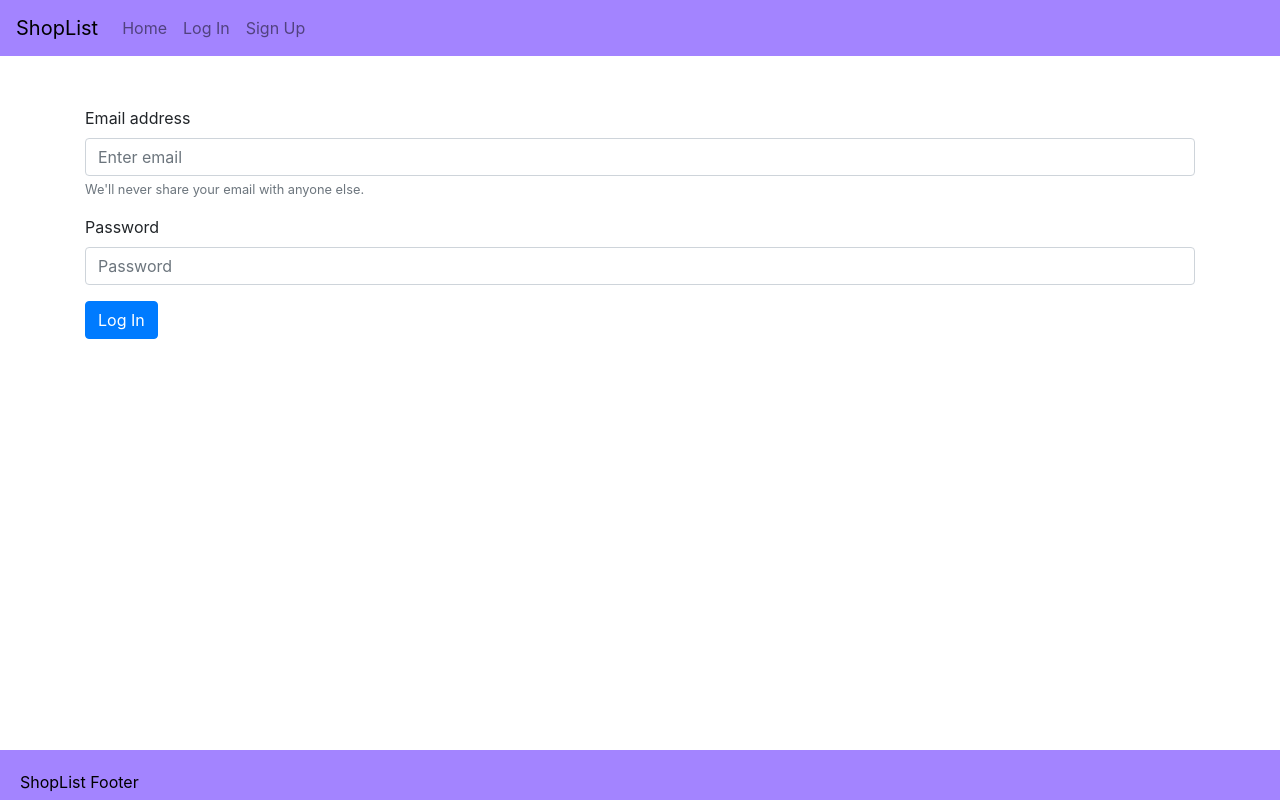
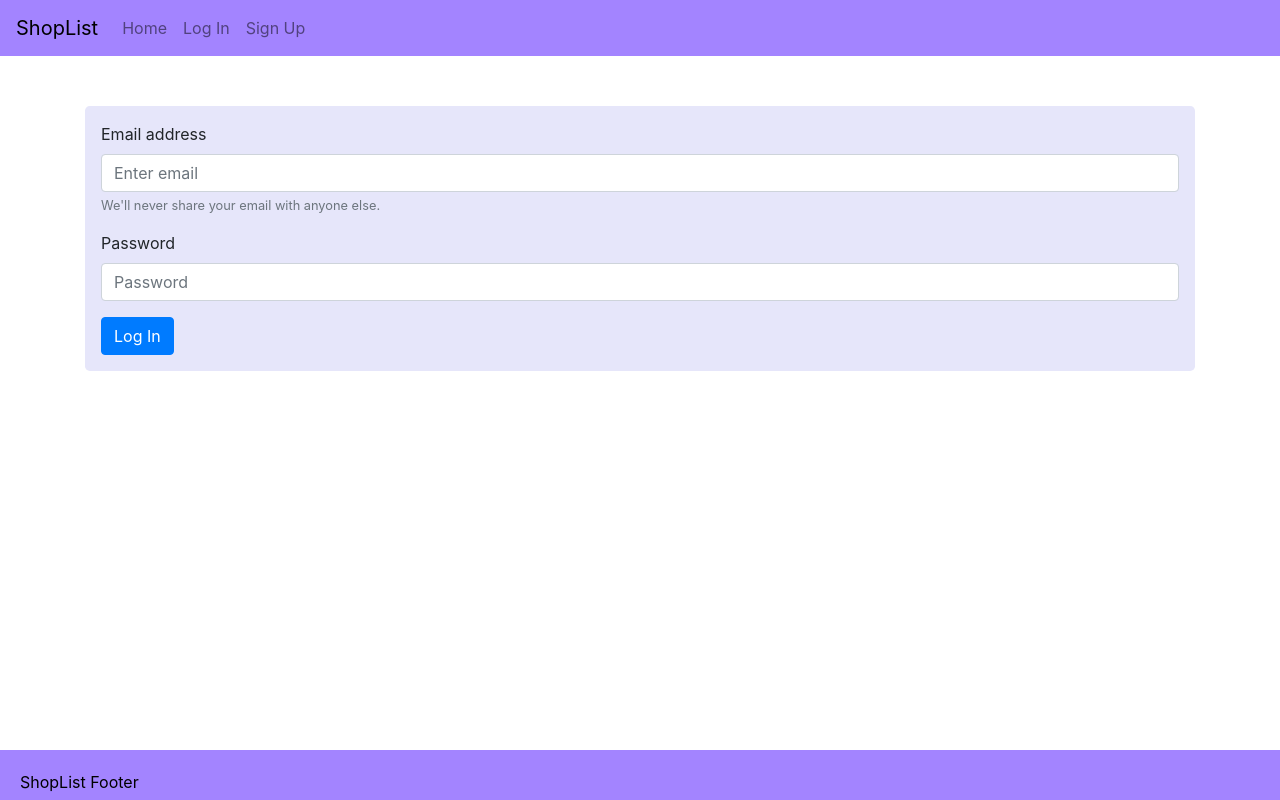
Before and after one commit to Z3U2/web-coding-challenge-frontend, a React (Create React App) app: page /login in a window 1280 px wide. Built offline with nearby package versions, Linux system fonts and the light colour scheme; no server answers.

Commit message:
Style loging background

```diff
--- a/src/login/component.js
+++ b/src/login/component.js
@@ -1,5 +1,6 @@
 import React from 'react'
 import { Redirect } from 'react-router-dom'
+import './style.css'
 
 import { getLogin } from '../service'
 
@@ -49,7 +50,7 @@ export default class LogIn extends React.Component {
         }
 
         return (
-            <div>
+            <div className="login-parent">
                 <form action="" onSubmit={this.login}>
                     <div className="form-group">
                         <label htmlFor="exampleInputEmail1">Email address</label>
--- /dev/null
+++ b/src/login/style.css
@@ -0,0 +1,5 @@
+.login-parent{
+    padding: 1rem;
+    background-color: lavender;
+    border-radius: 0.3rem;
+}
```
